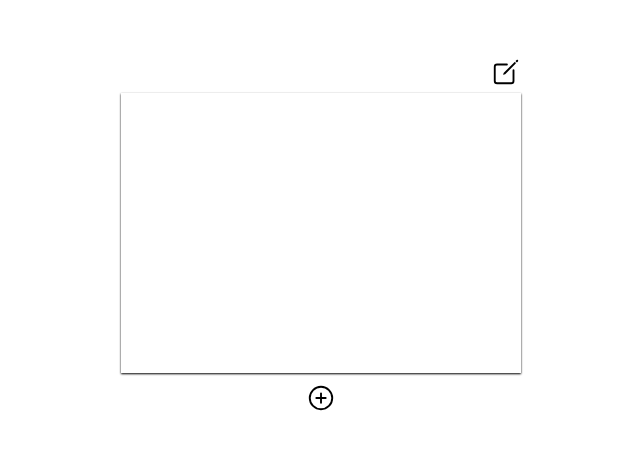
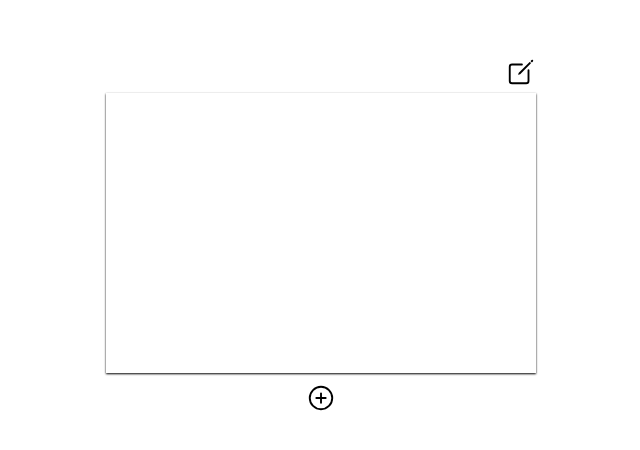
Before and after one commit to FelipeMedeiros99/copia-e-cola-, a React (Create React App) app: page / in a window 1280 px wide. Shown: the part 160-610 px from the top of the page, without its empty margins (319-959 px from the left). Built offline with nearby package versions, Linux system fonts and the light colour scheme.

Commit message:
tamanho de tela aumentado

```diff
--- a/src/BarraDeNavegacao.jsx
+++ b/src/BarraDeNavegacao.jsx
@@ -81,7 +81,10 @@ const Ul = styled.ul`
     height: 36px;
     overflow-y: hidden;
     overflow-x: scroll;
-
+    margin-right: 30px;
+    width: 100%;
+    min-width: 400px;
+    max-width: 500px;
 
 
     li{
--- a/src/Corpo.jsx
+++ b/src/Corpo.jsx
@@ -134,7 +134,11 @@ const Botoes = styled.div`
     display: flex;
     justify-content: space-around;
     padding: 10px;
-    width: 195px;
+    min-width: 300px;
+    @media(max-width:500px){
+        min-width: 30px;
+
+  }
 `
 
 const Main = styled.main`
--- a/src/TelaAdicionarCategoria.jsx
+++ b/src/TelaAdicionarCategoria.jsx
@@ -160,6 +160,9 @@ const Botoes = styled.div`
     justify-content: space-around;
     padding: 10px;
     width: 195px;
+    @media(max-width:500px){
+    min-width: 30px;
+  }
 
 `
 
--- a/src/index.jsx
+++ b/src/index.jsx
@@ -67,7 +67,12 @@ const App = () => {
 const Main = styled.div`
   position: relative;
   min-width: 400px;
-  max-width: 600px;
+  max-width: 500px;
+  @media(max-width:500px){
+    min-width: 300px;
+    max-width: 500px;
+  }
+
 `
 
 const Botoes = styled.div`
```
